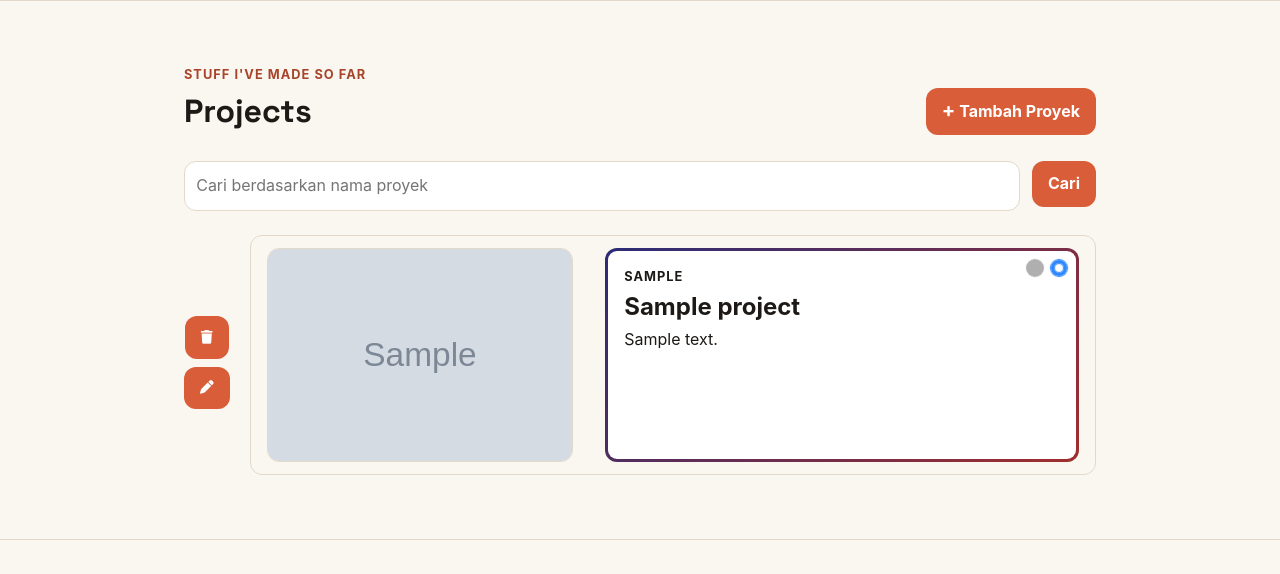
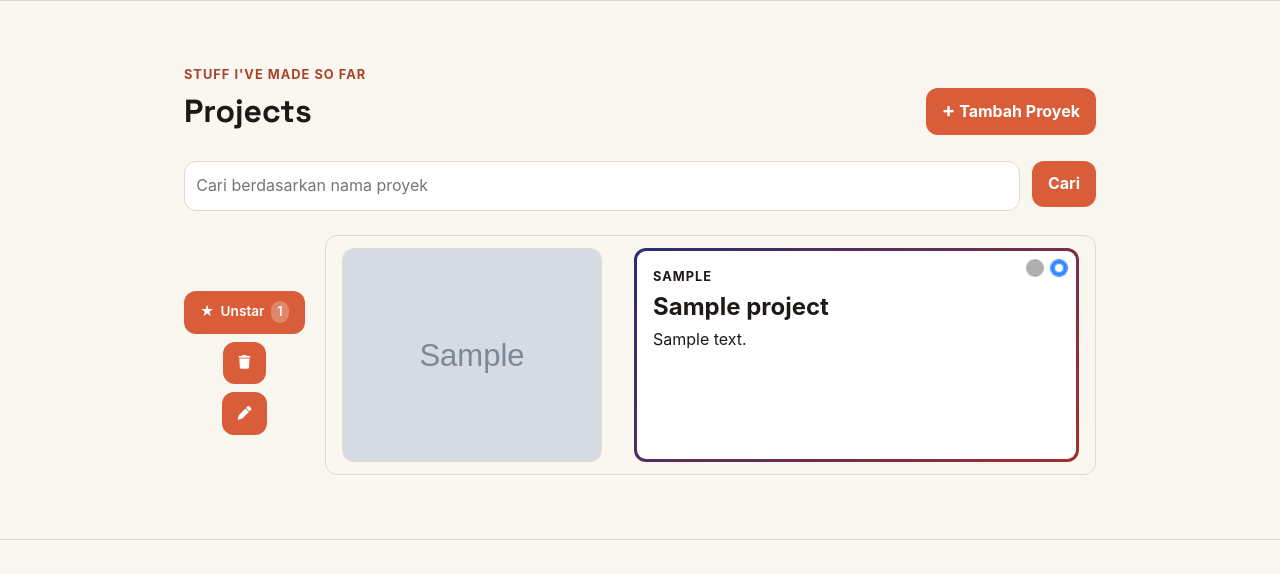
Before and after one commit to ziad-ayyash/myportofolio, a Django app: page /projects/ in a window 1280 px wide. Shown: the part 74-648 px from the top of the page. Run offline with Django 5.2, Linux system fonts and the light colour scheme; a user stored in the database is signed in; tables that the repository leaves empty hold one stand-in row (values such as "Sample post"); grey boxes marked "Sample" are stand-in pictures; some libraries are stand-ins or nearby versions.

Commit message:
feat: Added 'star' toggle to Projects

```diff
--- a/main/models.py
+++ b/main/models.py
@@ -1,5 +1,6 @@
 import uuid
 from django.db import models
+from django.contrib.auth.models import User
 
 class Experience(models.Model):
     EXPERIENCE_CHOICES = [
@@ -45,6 +46,10 @@ class Project(models.Model):
     type = models.CharField(max_length=255)
     development_status = models.CharField(max_length=32, choices=DEVELOPMENT_STATUS, default='in_development')
     maintenance_status = models.CharField(max_length=32, choices=MAINTENANCE_STATUS, default='maintained')
+    starred_by = models.ManyToManyField(
+        User, related_name="starred_projects", blank=True
+    )
+
     def __str__(self):
         return self.title;
 
--- a/main/urls.py
+++ b/main/urls.py
@@ -9,6 +9,11 @@ urlpatterns = [
     path("login/", login_user, name="login"),
     path("logout/", logout_user, name="logout"),
     path("", show_main, name="show_main"),
+    path(
+    "projects/<uuid:project_id>/star/",
+    toggle_star,
+    name="toggle_star",
+    ),
     path("experience/", show_experience, name="show_experience"),
     path("experience/add/", create_experience, name="create_experience"),
     path("api/experience/", get_experience_json, name="get_experience_json"),
--- a/main/views.py
+++ b/main/views.py
@@ -1,6 +1,8 @@
 from django.contrib import messages
 from django.contrib.auth import login, logout
 from django.contrib.auth.forms import AuthenticationForm, UserCreationForm
+from django.contrib.auth.decorators import login_required
+from django.core.exceptions import PermissionDenied
 from django.core import serializers
 from django.http import HttpResponse
 from django.shortcuts import get_object_or_404, redirect, render
@@ -93,7 +95,12 @@ def get_experience_json():
     experience_json = serializers.serialize("json", experience)
     return HttpResponse(experience_json, content_type="application/json")
 
+@login_required(login_url="/login/")
 def create_experience(request):
+
+    if not request.user.is_superuser:
+        raise PermissionDenied
+
     form = ExperienceForm(request.POST or None)
 
     if request.method == "POST" and form.is_valid():
@@ -114,7 +121,12 @@ def create_experience(request):
         }
     return render(request, "forms/experience.html", context)
 
+@login_required(login_url="/login/")
 def delete_experience(request, experience_id):
+
+    if not request.user.is_superuser:
+        raise PermissionDenied
+
     experience = get_object_or_404(Experience, pk=experience_id)
 
     if request.method == "POST":
@@ -127,7 +139,12 @@ def delete_experience(request, experience_id):
 
     return redirect("main:show_experience")
 
+@login_required(login_url="/login/")
 def edit_experience(request, experience_id):
+
+    if not request.user.is_superuser:
+        raise PermissionDenied
+
     experience = get_object_or_404(Experience, pk=experience_id)
 
     if request.method == "POST":
@@ -180,10 +197,29 @@ def get_projects_json(request):
     if title_query:
         projects = projects.filter(title__icontains=title_query)
 
-    projects_json = serializers.serialize("json", projects)
+    projects_json = serializers.serialize("json", projects, use_natural_foreign_keys=True)
     return HttpResponse(projects_json, content_type="application/json")
 
+@login_required(login_url="/login/")
+def toggle_star(request, project_id):
+    project = get_object_or_404(Project, pk=project_id)
+
+    if request.method == "POST":
+        # Kalau akun ini sudah pernah memberi star, batalkan star-nya.
+        # Kalau belum, tambahkan star.
+        if request.user in project.starred_by.all():
+            project.starred_by.remove(request.user)
+        else:
+            project.starred_by.add(request.user)
+
+    return redirect("main:show_projects")
+
+@login_required(login_url="/login/")
 def create_project(request):
+
+    if not request.user.is_superuser:
+        raise PermissionDenied
+
     form = ProjectForm(request.POST or None)
 
     if request.method == "POST" and form.is_valid():
@@ -204,7 +240,12 @@ def create_project(request):
     }
     return render(request, "forms/projects.html", context)
 
+@login_required(login_url="/login/")
 def edit_project(request, project_id):
+
+    if not request.user.is_superuser:
+        raise PermissionDenied
+
     project = get_object_or_404(Project, pk=project_id)
 
     if request.method == "POST":
@@ -229,7 +270,12 @@ def edit_project(request, project_id):
     }
     return render(request, "forms/projects.html", context)
 
+@login_required(login_url="/login/")
 def delete_project(request, project_id):
+
+    if not request.user.is_superuser:
+        raise PermissionDenied
+
     project = get_object_or_404(Project, pk=project_id)
 
     if request.method == "POST":
--- a/static/css/style.css
+++ b/static/css/style.css
@@ -686,7 +686,29 @@ h1,
     background: var(--ink);
 }
 
-/* ================= PROJECT DELETION ============= */
+/* ================= PROJECT ACTIONS ============= */
+
+.star-form {
+    display: inline;
+}
+
+.button-star {
+    display: inline-flex;
+    align-items: center;
+    gap: 0.4rem;
+    background: var(--ink);
+}
+
+.button-star.is-starred {
+    background: var(--accent);
+}
+
+.star-count {
+    padding: 0.05rem 0.4rem;
+    border-radius: 999px;
+    background: rgba(255, 255, 255, 0.25);
+    font-size: 0.8rem;
+}
 
 .project-actions .button {
     font-size: 0.85rem;
--- /dev/null
+++ b/templates/components/project_star.html
@@ -0,0 +1,10 @@
+<form method="post" action="{% url 'main:toggle_star' project.id %}" class="star-form">
+    {% csrf_token %}
+    <button type="submit"
+            class="button button-star{% if user in project.starred_by.all %} is-starred{% endif %}"
+            title="{% if project.starred_by.all %}Dibintangi oleh {{ project.starred_by.all|join:', ' }}{% else %}Jadilah yang pertama memberi star{% endif %}">
+        <span aria-hidden="true">★</span>
+        {% if user in project.starred_by.all %}Unstar{% else %}Star{% endif %}
+        <span class="star-count">{{ project.starred_by.count }}</span>
+    </button>
+</form>
--- a/templates/experience.html
+++ b/templates/experience.html
@@ -9,10 +9,12 @@
             <p class="section-kicker">The Journey So Far</p>
             <div class="section-header">
                 <h1>Experience</h1>
+                {% if user.is_superuser %}
                 <a href="{% url 'main:create_experience' %}" class="button project-add-button gradient-button">
                     <span aria-hidden="true">+</span>
                     Tambah Pengalaman
                 </a>
+                {% endif %}
             </div>
             <div class="experience-grid">
                 {% for experience in experience_list %}
@@ -31,10 +33,12 @@
                     <p class="experience-status">Selesai</p>
                     {% endif %}
                     <div class="project-actions">
+                        {% if user.is_superuser %}
                         {% include "components/experience_delete_modal.html" with experience=experience %}
                         <a href="{% url 'main:edit_experience' experience.id %}">
                             <button type="button" class="button gradient-button" title="Edit Proyek"><i class="fa-solid fa-pen"></i></button>
                         </a>
+                        {% endif %}
                     </div>
                 </article>
                 {% empty %}
--- a/templates/projects.html
+++ b/templates/projects.html
@@ -9,10 +9,12 @@
             <p class="section-kicker">Stuff I've Made So Far</p>
             <div class="section-header">
                 <h1>Projects</h1>
+                {% if user.is_superuser %}
                 <a href="{% url 'main:create_project' %}" class="button project-add-button gradient-button">
                     <span aria-hidden="true">+</span>
                     Tambah Proyek
                 </a>
+                {% endif %}
             </div>
             <form method="get" action="{% url 'main:show_projects' %}" class="project-search">
                 <input type="search" name="title" value="{{ title_query }}" placeholder="Cari berdasarkan nama proyek"
@@ -66,10 +68,13 @@
                         </article>
                     </a>
                     <div class="project-actions">
+                        {% include "components/project_star.html" with project=project %}
+                        {% if user.is_superuser %}
                         {% include "components/project_delete_modal.html" with project=project %}
                         <a href="{% url 'main:edit_project' project.id %}">
                             <button type="button" class="button gradient-button" title="Edit Proyek"><i class="fa-solid fa-pen"></i></button>
                         </a>
+                        {% endif %}
                     </div>
                 </div>
                 {% empty %}
```
Also changed, not shown: main/migrations/0004_project_starred_by.py (added).
